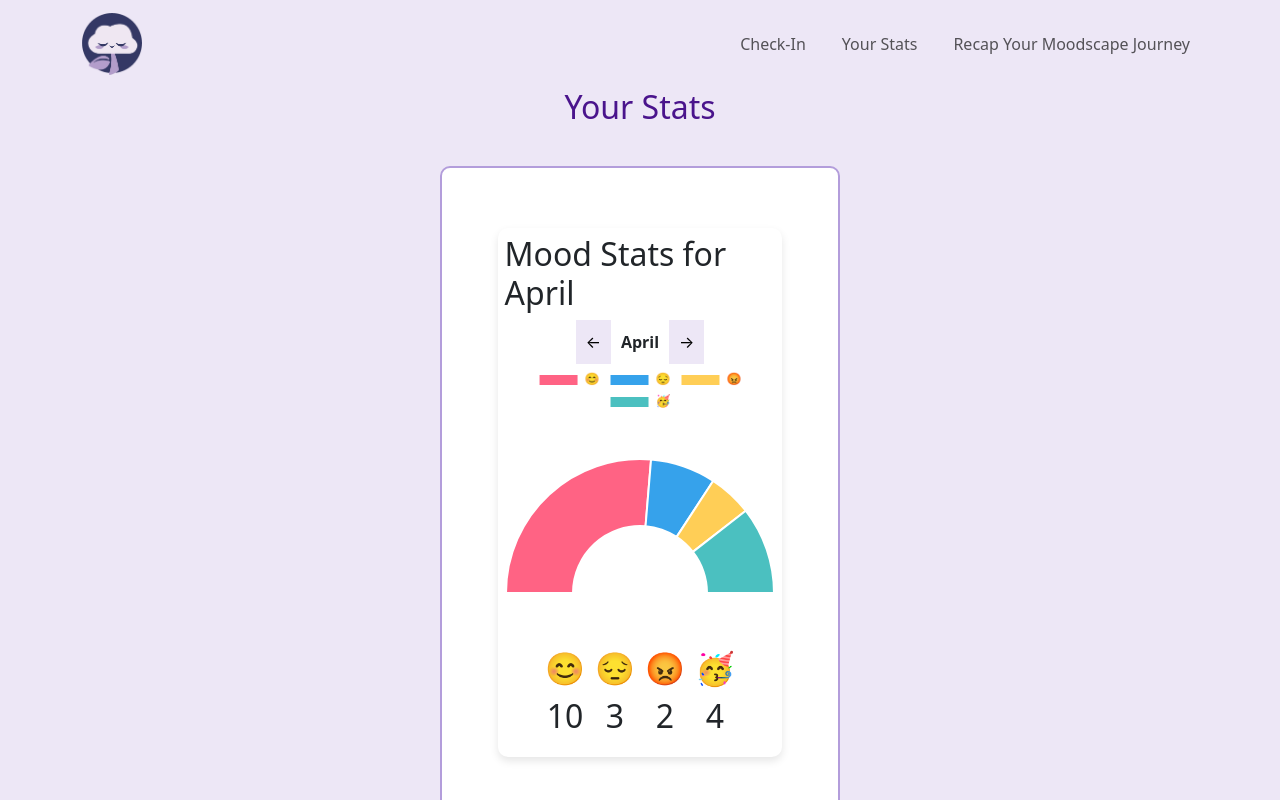
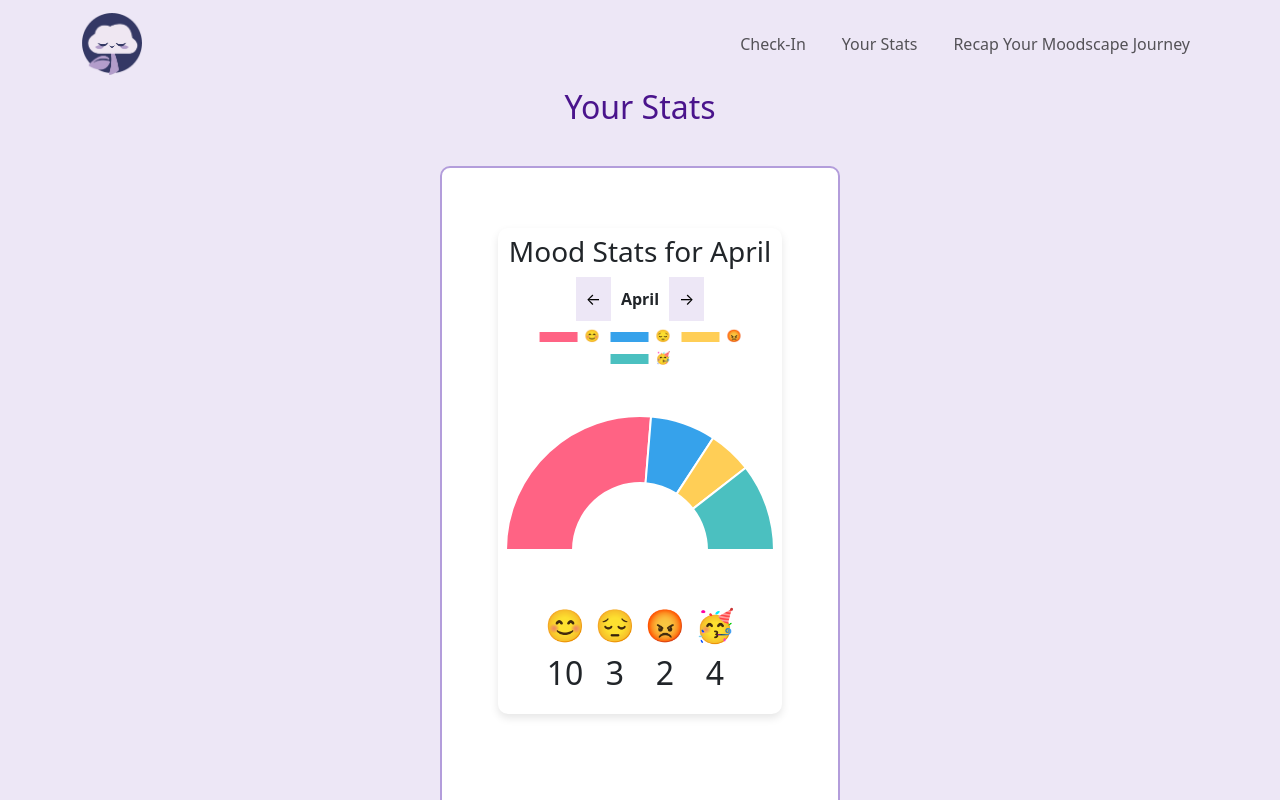
Before and after one commit to layanat/moodscape, a React (Create React App) app: page /stats in a window 1280 px wide. Shown: the top 800 px of the page. Built offline with nearby package versions, Linux system fonts and the light colour scheme.

Commit message:
changed stats title to h3 to fit better in the card

```diff
--- a/src/pages/Stats.jsx
+++ b/src/pages/Stats.jsx
@@ -1,4 +1,3 @@
-
 import React, { useState } from "react";
 import { Doughnut } from "react-chartjs-2";
 import "chart.js/auto";
@@ -68,7 +67,7 @@ const Stats = () => {
       <h2 className="page-header">Your Stats</h2>
       <div className="cards-container">
         <div className="card-stats">
-          <h2>Mood Stats for {month}</h2>
+          <h3>Mood Stats for {month}</h3>
           <div className="month-navigation">
             <button onClick={() => changeMonth("prev")}>←</button>
             <span>{month}</span>
```
